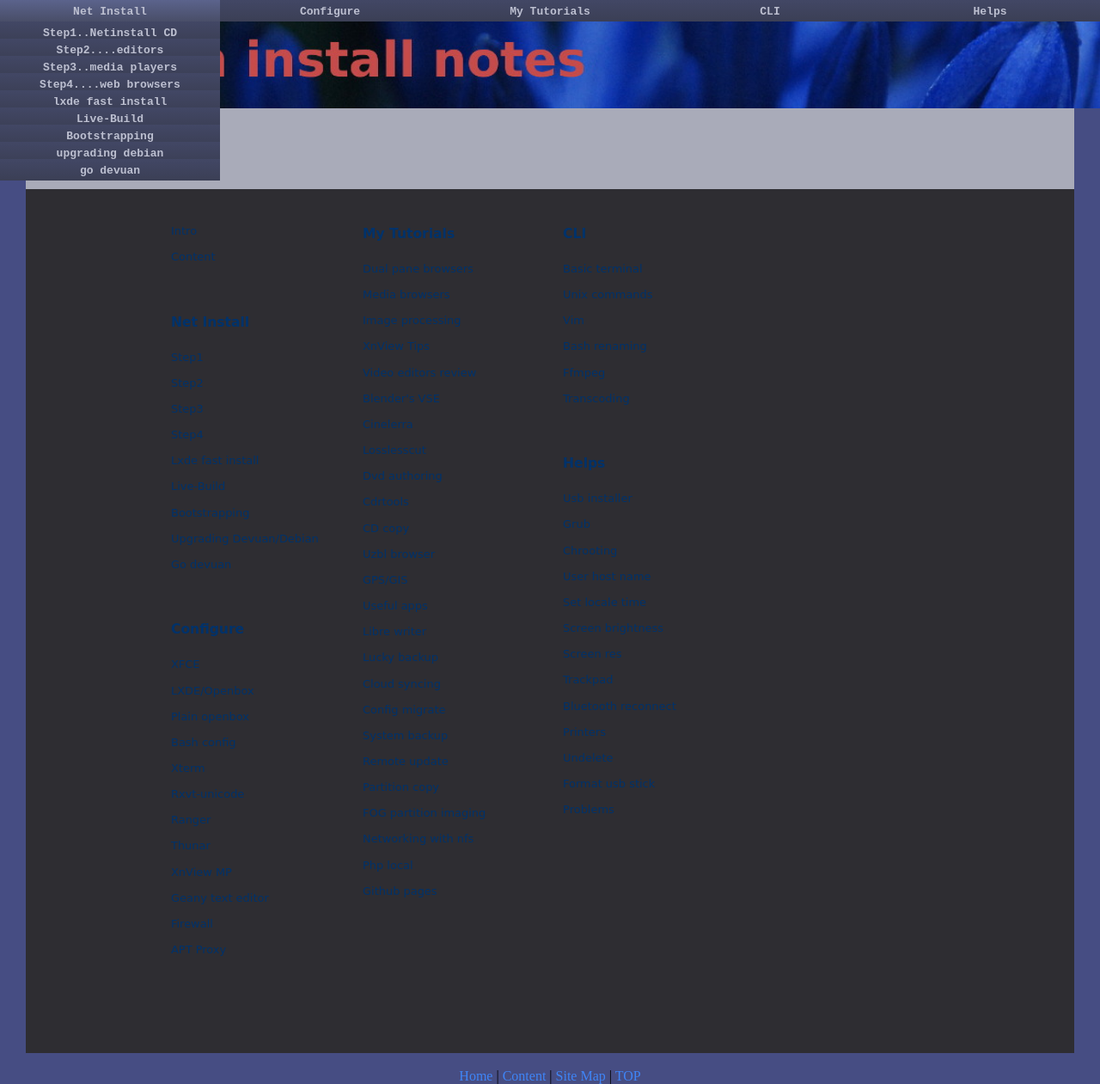
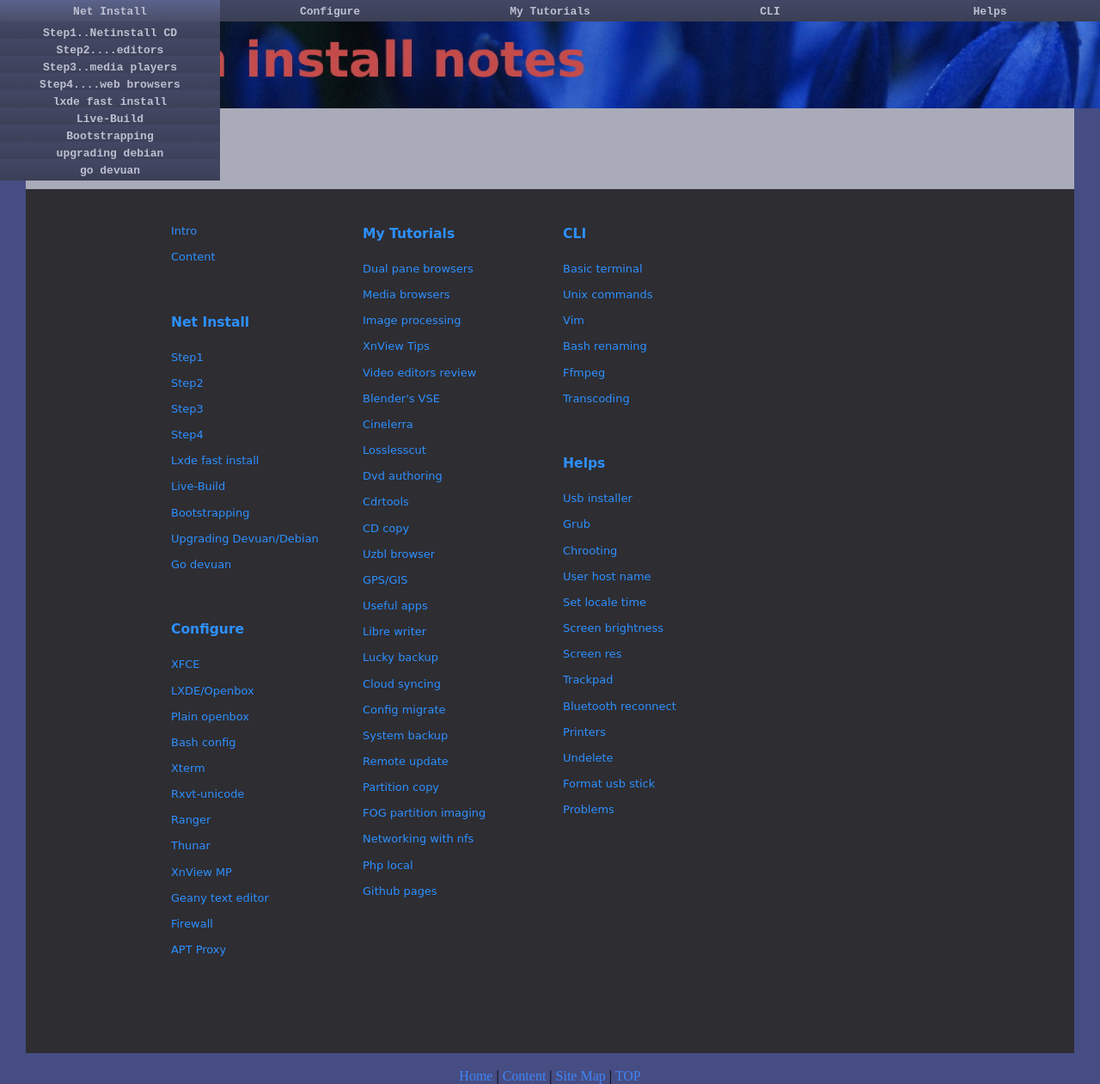
Before and after one commit to dquinton/debian-install, a Jekyll site: the page built from sitemap.html, in a window 1280 px wide. Shown: the whole page at 86% size. Built offline with Jekyll 4.4.1, drawn with Linux system fonts in a browser that asks for light colours.

Commit message:
updating map links

```diff
--- a/css/1.css
+++ b/css/1.css
@@ -194,8 +194,10 @@ table {
 	background-color: transparent;
 	font-size: 1em;
 }
-.index a:link, .tabl a:link { color: #00326A; text-decoration: none;}
-.index a:hover, .tabl a:hover {color: #154DA7; text-decoration: underline;  }
+.index a:link, .tabl a:link { color: #2D90FF; text-decoration: none;}
+.index a:hover, .tabl a:hover {color: #0058BA; text-decoration: underline;  }
+.index a:visited, .tabl a:visited { color: #CE32B4; text-decoration: none;}
+
 
 .tabl{                             /* yes tabl not table */
 	background-color: transparent;
--- a/sitemap.html
+++ b/sitemap.html
@@ -5,7 +5,7 @@ title: Sitemap
 id: intro
 ---
 
-<div class="cont">
+<div class="cont" id="intro">
     <table class="index" style="margin-top: -50px; "><tr><td width="250" valign="top">
       <!-- ------------------------------------------ -->
 
@@ -185,3 +185,4 @@ id: intro
 <br><br><br>
 
 </div>
+</div>
```
Also changed, not shown: netinstall/step1.html (+8 -6 lines).
